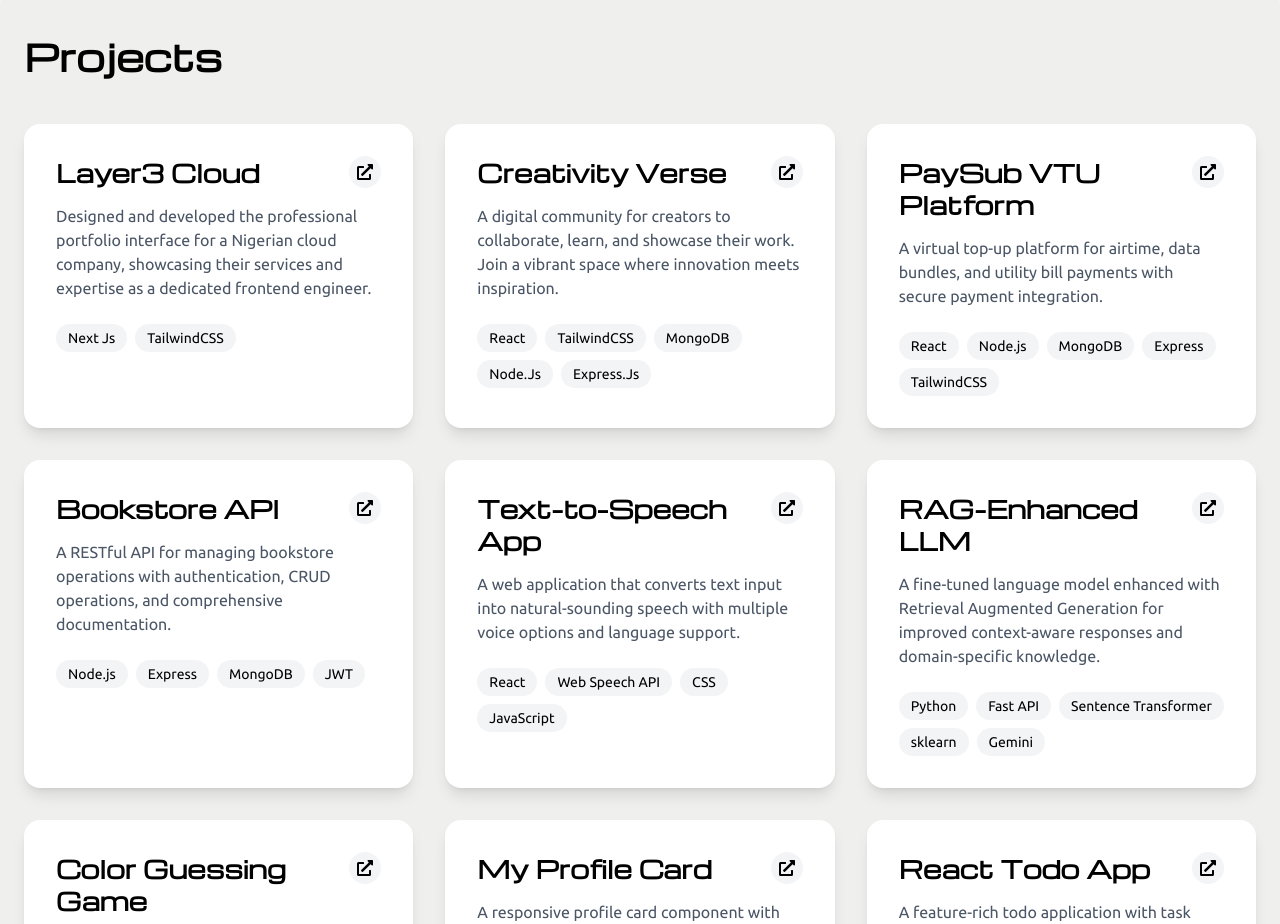
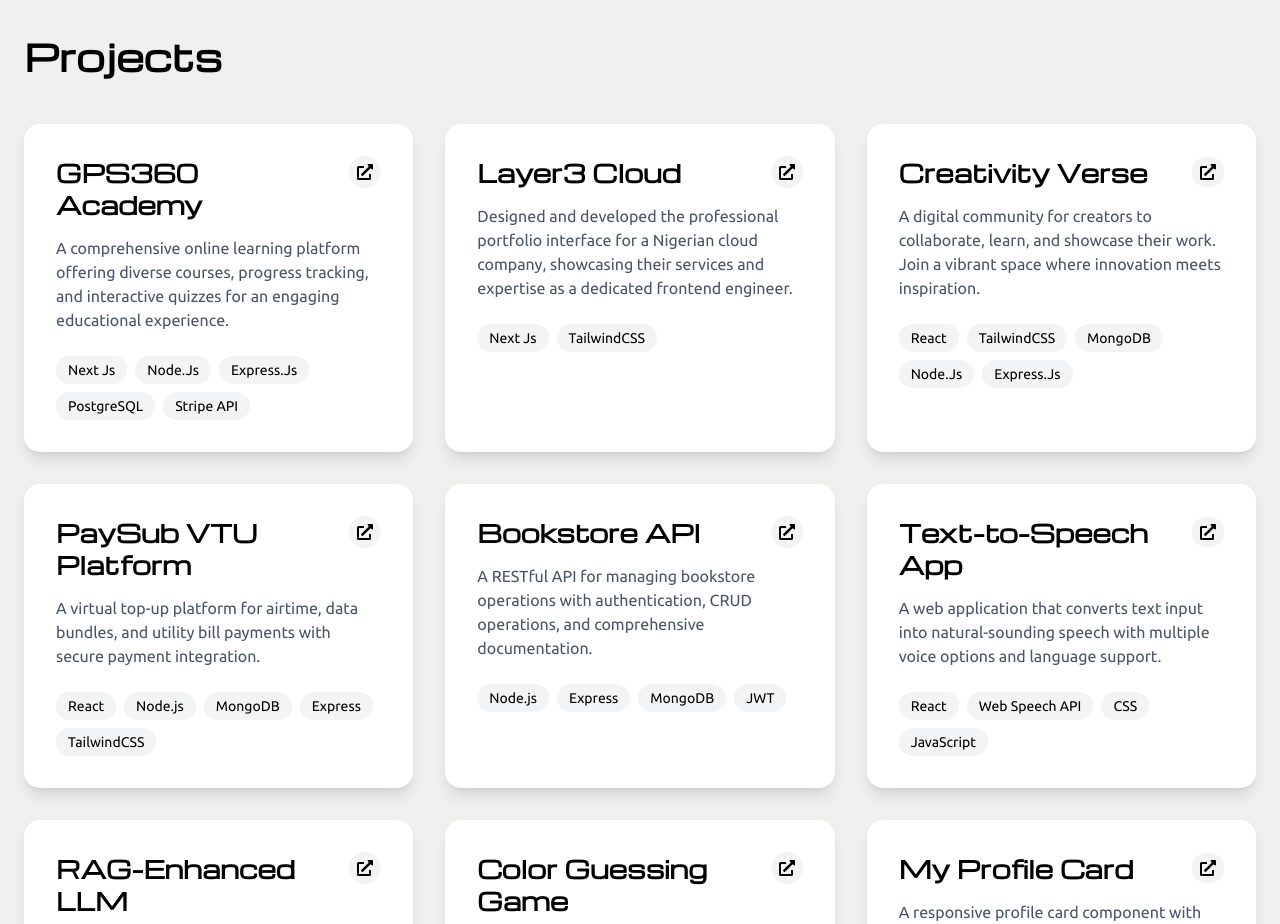
Before and after one commit to PraiseKeyz/portfolio_v2, a React (Vite) app: page / in a window 1280 px wide. Shown: the part 1743-2667 px from the top of the page. Built offline with nearby package versions, Linux system fonts and the light colour scheme.

Commit message:
fix broken pages and add more projects 2

```diff
--- a/src/App.jsx
+++ b/src/App.jsx
@@ -358,7 +358,7 @@ function App() {
             viewport={{ margin: "-100px" }}
             className="grid grid-cols-1 md:grid-cols-2 lg:grid-cols-3 gap-8"
           >
-            {/* <motion.div
+            <motion.div
               variants={fadeInUp}
               whileHover={{ scale: 1.05 }}
               initial="initial"
@@ -386,7 +386,7 @@ function App() {
                 <motion.span whileHover={{ scale: 1.05 }} className="px-3 py-1 bg-gray-100 rounded-full text-sm font-secondary">PostgreSQL</motion.span>
                 <motion.span whileHover={{ scale: 1.05 }} className="px-3 py-1 bg-gray-100 rounded-full text-sm font-secondary">Stripe API</motion.span>
               </div>
-            </motion.div> */}
+            </motion.div>
 
             <motion.div
               variants={fadeInUp}
```
